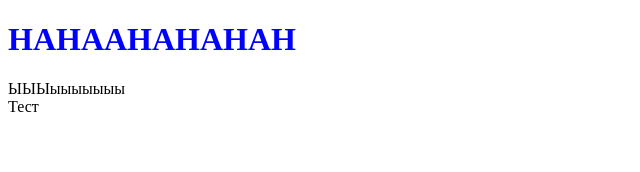
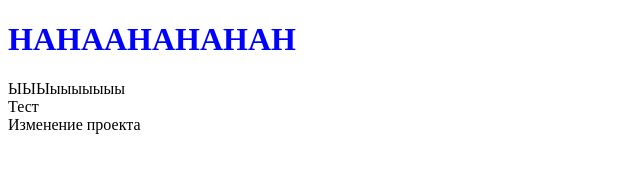
Before and after one commit to whiteforsaken/project_1, a plain HTML site: page src/index.html in a window 1280 px wide. Shown: the whole page, without its empty margins (0-640 px from the left). Drawn offline with Linux system fonts and the light colour scheme.

Commit message:
test_mod

```diff
--- a/src/index.html
+++ b/src/index.html
@@ -12,6 +12,7 @@
     <h1 class="test_title">HAHAAHAHAHAH</h1>
     <div class="test_block_for_pull_request">ЫЫЫыыыыыыы</div>
     <div class="one-more-test">Тест</div>
+    <div class="mod_test">Изменение проекта</div>
 </body>
 
 </html>
```
